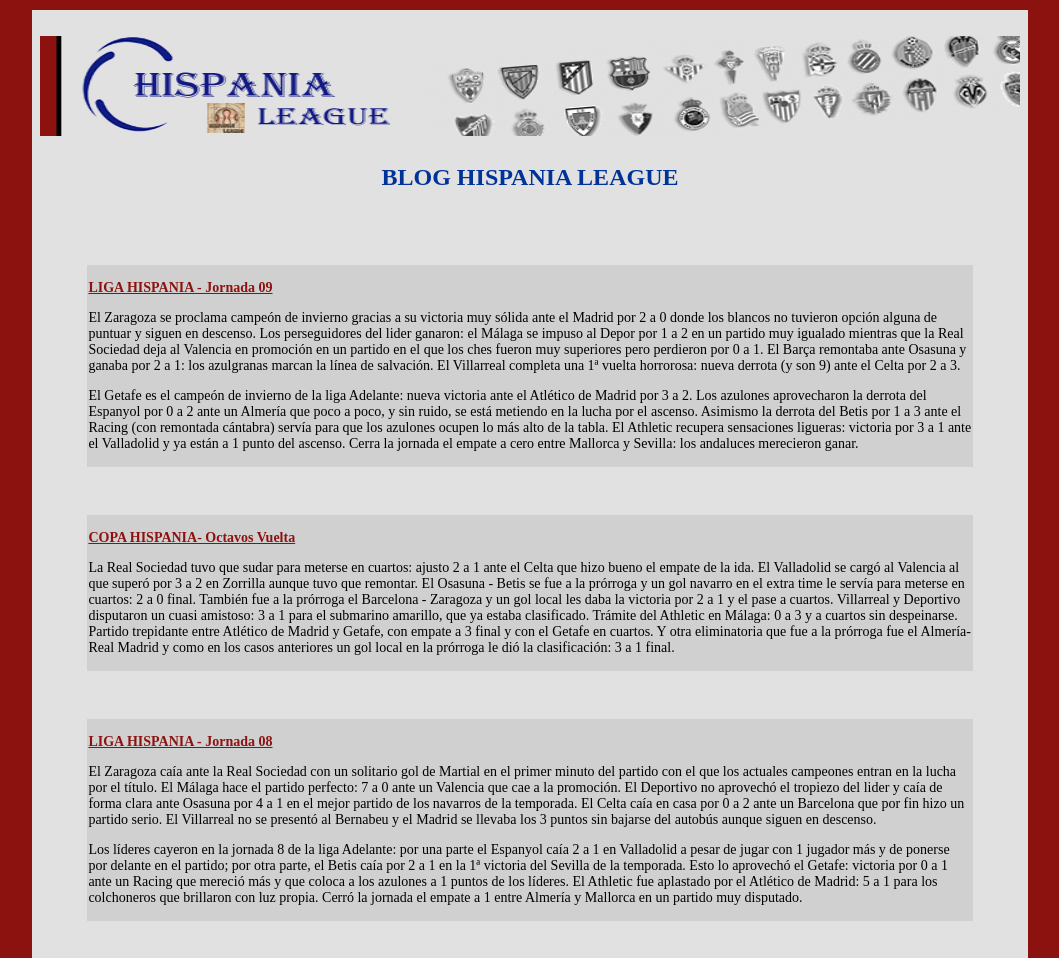
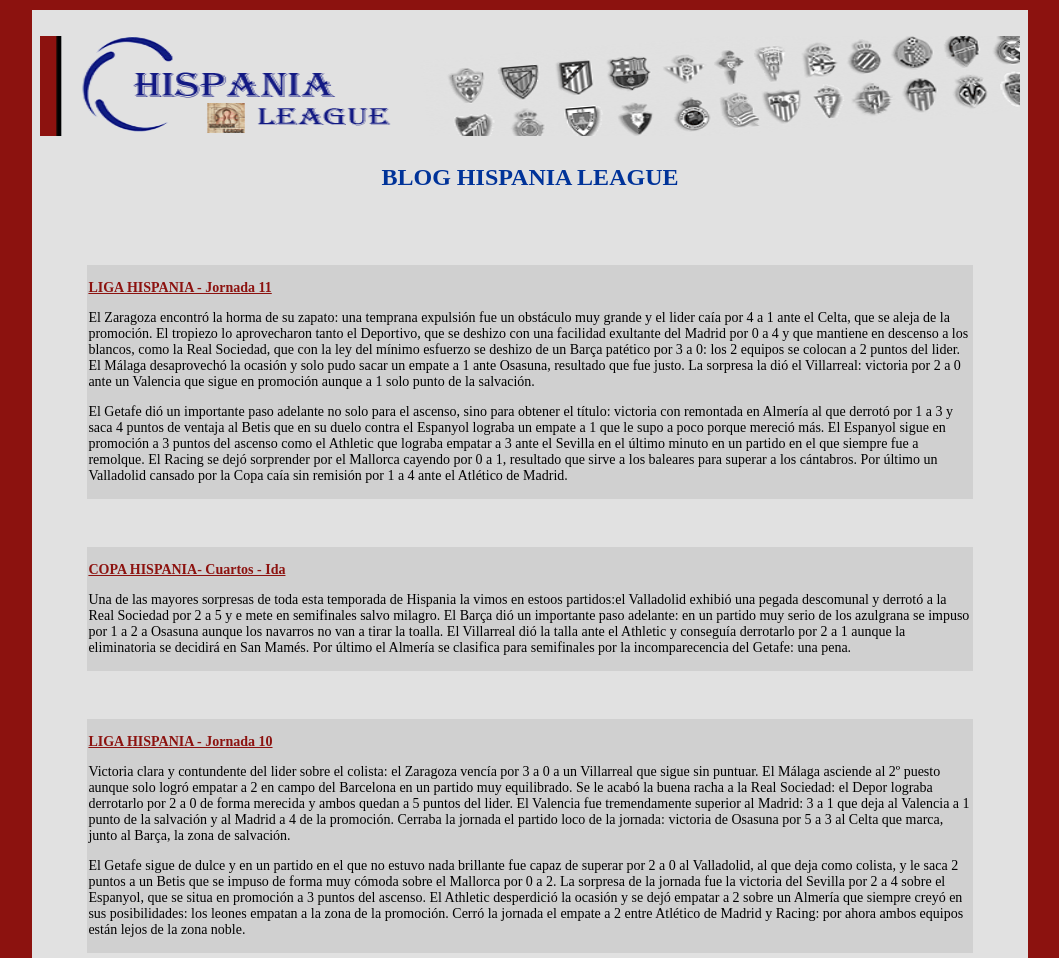
Before and after one commit to hlesms/web, a plain HTML site: page index.html in a window 1280 px wide. Shown: the top 958 px of the page, without its empty margins (110-1169 px from the left). Drawn offline with Linux system fonts and the light colour scheme.

Commit message:
Add files via upload

```diff
--- a/index.html
+++ b/index.html
@@ -47,16 +47,17 @@ body {
           <td align="center" valign="top"><p>&nbsp;</p>
             <table width="90%" border="0">
               <tr>
-                <td bgcolor="#D0D0D0"><p><strong><font color="#8C120F""><b><u>LIGA HISPANIA - Jornada 09</u></b></font></strong></p>
-                  <p>El Zaragoza se proclama campeón de invierno gracias a su victoria muy sólida ante el Madrid por 2 a 0 donde los blancos no tuvieron opción alguna de puntuar y siguen en descenso. Los perseguidores del lider ganaron: el Málaga se impuso al Depor por 1 a 2 en un partido muy igualado mientras que la Real Sociedad deja al Valencia en promoción en un partido en el que los ches fueron muy superiores pero perdieron por 0 a 1. El Barça remontaba ante Osasuna y ganaba por 2 a 1: los azulgranas marcan la línea de salvación. El Villarreal completa una 1ª vuelta horrorosa: nueva derrota (y son 9) ante el Celta por 2 a 3.</p>
-                  <p>El Getafe es el campeón de invierno de la liga Adelante: nueva victoria ante el Atlético de Madrid por 3 a 2. Los azulones aprovecharon la derrota del Espanyol por 0 a 2 ante un Almería que poco a poco, y sin ruido, se está metiendo en la lucha por el ascenso. Asimismo la derrota del Betis por 1 a 3 ante el Racing (con remontada cántabra) servía para que los azulones ocupen lo más alto de la tabla. El Athletic recupera sensaciones ligueras: victoria por 3 a 1 ante el Valladolid y ya están a 1 punto del ascenso. Cerra la jornada el empate a cero entre Mallorca y Sevilla: los andaluces merecieron ganar.</p></td>
+                <td bgcolor="#D0D0D0"><p><strong><font color="#8C120F""><b><u>LIGA HISPANIA - Jornada 11</u></b></font></strong></p>
+                  <p>El Zaragoza encontró la horma de su zapato: una temprana expulsión fue un obstáculo muy grande y el lider caía por 4 a 1 ante el Celta, que se aleja de la promoción. El tropiezo lo aprovecharon tanto el Deportivo, que se deshizo con una facilidad exultante del Madrid por 0 a 4 y que mantiene en descenso a los blancos, como la Real Sociedad, que con la ley del mínimo esfuerzo se deshizo de un Barça patético por 3 a 0: los 2 equipos se colocan a 2 puntos del lider. El Málaga desaprovechó la ocasión y solo pudo sacar un empate a 1 ante Osasuna, resultado que fue justo. La sorpresa la dió el Villarreal: victoria por 2 a 0 ante un Valencia que sigue en promoción aunque a 1 solo punto de la salvación.</p>
+                  <p>El Getafe dió un importante paso adelante no solo para el ascenso, sino para obtener el título: victoria con remontada en Almería al que derrotó por 1 a 3 y saca 4 puntos de ventaja al Betis que en su duelo contra el Espanyol lograba un empate a 1 que le supo a poco porque mereció más. El Espanyol sigue en promoción a 3 puntos del ascenso como el Athletic que lograba empatar a 3 ante el Sevilla en el último minuto en un partido en el que siempre fue a remolque. El Racing se dejó sorprender por el Mallorca cayendo por 0 a 1, resultado que sirve a los baleares para superar a los cántabros. Por último un Valladolid cansado por la Copa caía sin remisión por 1 a 4 ante el Atlético de Madrid.<br />
+                  </p></td>
               </tr>
             </table>
             <p>&nbsp;</p>
             <table width="90%" border="0">
               <tr>
-                <td bgcolor="#D0D0D0"><p><strong><font color="#8C120F""><b><u>COPA HISPANIA- Octavos Vuelta</u></b></font></strong></p>
-                  <p>La Real Sociedad tuvo que sudar para meterse en cuartos: ajusto 2 a 1 ante el Celta que hizo bueno el empate de la ida. El Valladolid se cargó al Valencia al que superó por 3 a 2 en Zorrilla aunque tuvo que remontar. El Osasuna - Betis se fue a la prórroga y un gol navarro en el extra time le servía para meterse en cuartos: 2 a 0 final. También fue a la prórroga el Barcelona - Zaragoza y un gol local les daba la victoria por 2 a 1 y el pase a cuartos. Villarreal y Deportivo disputaron un cuasi amistoso: 3 a 1 para el submarino amarillo, que ya estaba clasificado. Trámite del Athletic en Málaga: 0 a 3 y a cuartos sin despeinarse. Partido trepidante entre Atlético de Madrid y Getafe, con empate a 3 final y con el Getafe en cuartos. Y otra eliminatoria que fue a la prórroga fue el Almería- Real Madrid y como en los casos anteriores un gol local en la prórroga le dió la clasificación: 3 a 1 final.<br />
+                <td bgcolor="#D0D0D0"><p><strong><font color="#8C120F""><b><u>COPA HISPANIA- Cuartos - Ida</u></b></font></strong></p>
+                  <p>Una de las mayores sorpresas de toda esta temporada de Hispania la vimos en estoos partidos:el Valladolid exhibió una pegada descomunal y derrotó a la Real Sociedad por 2 a 5 y e mete en semifinales salvo milagro. El Barça dió un importante paso adelante: en un partido muy serio de los azulgrana se impuso por 1 a 2 a Osasuna aunque los navarros no van a tirar la toalla. El Villarreal dió la talla ante el Athletic y conseguía derrotarlo por 2 a 1 aunque la eliminatoria se decidirá en San Mamés. Por último el Almería se clasifica para semifinales por la incomparecencia del Getafe: una pena.<br />
                   </p>
                   <p></p></td>
               </tr>
@@ -64,9 +65,10 @@ body {
             <p>&nbsp;</p>
             <table width="90%" border="0">
               <tr>
-                <td bgcolor="#D0D0D0"><p><strong><font color="#8C120F""><b><u>LIGA HISPANIA - Jornada 08</u></b></font></strong></p>
-                  <p>El Zaragoza caía ante la Real Sociedad con un solitario gol de Martial en el primer minuto del partido con el que los actuales campeones entran en la lucha por el título. El Málaga hace el partido perfecto: 7 a 0 ante un Valencia que cae a la promoción. El Deportivo no aprovechó el tropiezo del lider y caía de forma clara ante Osasuna por 4 a 1 en el mejor partido de los navarros de la temporada. El Celta caía en casa por 0 a 2 ante un Barcelona que por fin hizo un partido serio. El Villarreal no se presentó al Bernabeu y el Madrid se llevaba los 3 puntos sin bajarse del autobús aunque siguen en descenso.</p>
-                  <p>Los líderes cayeron en la jornada 8 de la liga Adelante: por una parte el Espanyol caía 2 a 1 en Valladolid a pesar de jugar con 1 jugador más y de ponerse por delante en el partido; por otra parte, el Betis caía por 2 a 1 en la 1ª victoria del Sevilla de la temporada. Esto lo aprovechó el Getafe: victoria por 0 a 1 ante un Racing que mereció más y que coloca a los azulones a 1 puntos de los líderes. El Athletic fue aplastado por el Atlético de Madrid: 5 a 1 para los colchoneros que brillaron con luz propia. Cerró la jornada el empate a 1 entre Almería y Mallorca en un partido muy disputado.</p></td>
+                <td bgcolor="#D0D0D0"><p><strong><font color="#8C120F""><b><u>LIGA HISPANIA - Jornada 10</u></b></font></strong></p>
+                  <p>Victoria clara y contundente del lider sobre el colista: el Zaragoza vencía por 3 a 0 a un Villarreal que sigue sin puntuar. El Málaga asciende al 2º puesto aunque solo logró empatar a 2 en campo del Barcelona en un partido muy equilibrado. Se le acabó la buena racha a la Real Sociedad: el Depor lograba derrotarlo por 2 a 0 de forma merecida y ambos quedan a 5 puntos del lider. El Valencia fue tremendamente superior al Madrid: 3 a 1 que deja al Valencia a 1 punto de la salvación y al Madrid a 4 de la promoción. Cerraba la jornada el partido loco de la jornada: victoria de Osasuna por 5 a 3 al Celta que marca, junto al Barça, la zona de salvación.</p>
+                  <p>El Getafe sigue de dulce y en un partido en el que no estuvo nada brillante fue capaz de superar por 2 a 0 al Valladolid, al que deja como colista, y le saca 2 puntos a un Betis que se impuso de forma muy cómoda sobre el Mallorca por 0 a 2. La sorpresa de la jornada fue la victoria del Sevilla por 2 a 4 sobre el Espanyol, que se situa en promoción a 3 puntos del ascenso. El Athletic desperdició la ocasión y se dejó empatar a 2 sobre un Almería que siempre creyó en sus posibilidades: los leones empatan a la zona de la promoción. Cerró la jornada el empate a 2 entre Atlético de Madrid y Racing: por ahora ambos equipos están lejos de la zona noble.</p>
+                  <p></p></td>
               </tr>
             </table>
           <p>&nbsp;</p></td>
```
